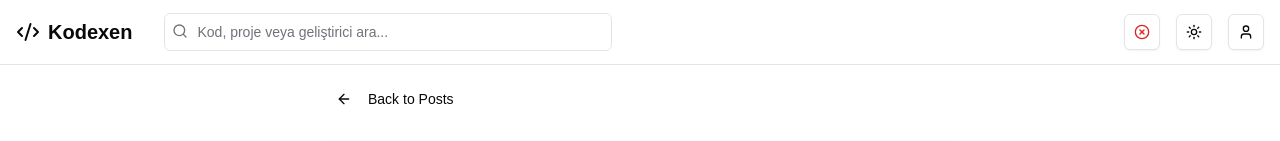
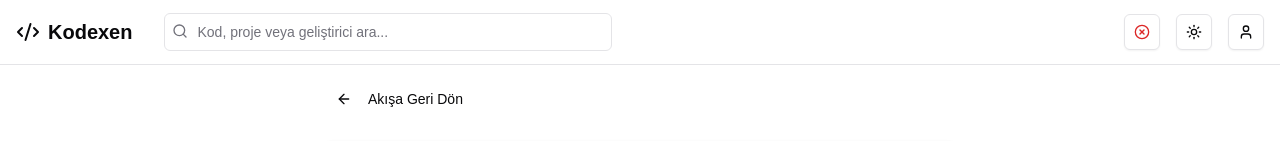
Before and after one commit to burakboduroglu/kodexen, a Next.js app: page /p/1 in a window 1280 px wide. Shown: the top 141 px of the page. Built offline with nearby package versions, Linux system fonts and the light colour scheme.

Commit message:
feat: update PostDetailsPage for improved readability and localization; refactor code style and structure

```diff
--- a/app/(private)/settings/posts/[postId]/page.tsx
+++ b/app/(private)/settings/posts/[postId]/page.tsx
@@ -1,9 +1,9 @@
-import { PostCard } from "@/components/post/post-card";
-import { Button } from "@/components/ui/button";
-import { ArrowLeft } from "lucide-react";
-import Link from "next/link";
-import { redirect } from "next/navigation";
-import { DeletePostButton } from "@/components/post/delete-post-button";
+import { PostCard } from '@/components/post/post-card'
+import { Button } from '@/components/ui/button'
+import { ArrowLeft } from 'lucide-react'
+import Link from 'next/link'
+import { redirect } from 'next/navigation'
+import { DeletePostButton } from '@/components/post/delete-post-button'
 
 // This will be replaced with actual API call
 async function getPost(id: string): Promise<Post | null> {
@@ -12,73 +12,73 @@ async function getPost(id: string): Promise<Post | null> {
     content:
       "TypeScript ile geliştirdiğim yeni projemin kaynak kodlarını GitHub'da paylaştım! Göz atmak isteyenler için link yorumlarda 🚀 #typescript #opensource",
     author: {
-      id: "user123",
-      name: "Burak Boduroglu",
-      username: "burakboduroglu",
-      avatar: "",
+      id: 'user123',
+      name: 'Burak Boduroglu',
+      username: 'burakboduroglu',
+      avatar: '',
     },
-    createdAt: "2024-02-13",
+    createdAt: '2024-02-13',
     likes: 42,
     comments: 7,
     shares: 3,
-    tags: ["typescript", "opensource", "webdev"],
-    status: "Arşivlendi",
-  };
+    tags: ['typescript', 'opensource', 'webdev'],
+    status: 'Arşivlendi',
+  }
 
-  return dummyPost;
+  return dummyPost
 }
 
 async function deletePost(id: string) {
-  "use server";
-  console.log("Deleting post:", id);
+  'use server'
+  console.log('Deleting post:', id)
   // Add your delete logic here
-  return true;
+  return true
 }
 
 export default async function PostDetailsPage({
   params,
   searchParams,
 }: {
-  params: { postId: string };
-  searchParams: { action?: string };
+  params: { postId: string }
+  searchParams: { action?: string }
 }) {
-  const post = await getPost(params.postId);
+  const post = await getPost(params.postId)
 
   // Handle delete action from URL
-  if (searchParams.action === "delete" && post) {
-    await deletePost(params.postId);
-    redirect("/settings/posts");
+  if (searchParams.action === 'delete' && post) {
+    await deletePost(params.postId)
+    redirect('/settings/posts')
   }
 
   if (!post) {
     return (
-      <div className="flex flex-col items-center justify-center min-h-[400px]">
-        <h1 className="text-2xl font-bold">Post not found</h1>
-        <p className="text-muted-foreground mt-2">
-          This post might have been deleted or is no longer available.
+      <div className='flex flex-col items-center justify-center min-h-[400px]'>
+        <h1 className='text-2xl font-bold'>Gönderi bulunamadı.</h1>
+        <p className='text-muted-foreground mt-2'>
+          Bu gönderi silinmiş olabilir veya hiç var olmamış olabilir.
         </p>
-        <Button asChild className="mt-4">
-          <Link href="/settings/posts">
-            <ArrowLeft className="w-4 h-4 mr-2" />
-            Back to Posts
+        <Button asChild className='mt-4'>
+          <Link href='/settings/posts'>
+            <ArrowLeft className='w-4 h-4 mr-2' />
+            Gönderilere Geri Dön
           </Link>
         </Button>
       </div>
-    );
+    )
   }
 
   return (
-    <div className="container max-w-2xl mx-auto py-4 px-4">
-      <div className="flex items-center justify-between mb-6">
-        <Button variant="ghost" asChild>
-          <Link href="/profile/posts">
-            <ArrowLeft className="w-4 h-4 mr-2" />
-            Back to Posts
+    <div className='container max-w-2xl mx-auto py-4 px-4'>
+      <div className='flex items-center justify-between mb-6'>
+        <Button variant='ghost' asChild>
+          <Link href='/profile/posts'>
+            <ArrowLeft className='w-4 h-4 mr-2' />
+            Gönderilere Geri Dön
           </Link>
         </Button>
         <DeletePostButton postId={post.id} onDelete={deletePost} />
       </div>
       <PostCard post={post} isDetailsView={true} />
     </div>
-  );
+  )
 }
--- a/app/(public)/p/[id]/page.tsx
+++ b/app/(public)/p/[id]/page.tsx
@@ -1,9 +1,7 @@
-import { PostCard } from "@/components/post/post-card";
-import { Button } from "@/components/ui/button";
-import { ArrowLeft } from "lucide-react";
-import Link from "next/link";
-import { redirect } from "next/navigation";
-import { DeletePostButton } from "@/components/post/delete-post-button";
+import { PostCard } from '@/components/post/post-card'
+import { Button } from '@/components/ui/button'
+import { ArrowLeft } from 'lucide-react'
+import Link from 'next/link'
 
 async function getPost(id: string): Promise<Post | null> {
   const dummyPost: Post = {
@@ -11,57 +9,53 @@ async function getPost(id: string): Promise<Post | null> {
     content:
       "TypeScript ile geliştirdiğim yeni projemin kaynak kodlarını GitHub'da paylaştım! Göz atmak isteyenler için link yorumlarda 🚀 #typescript #opensource",
     author: {
-      id: "user123",
-      name: "Burak Boduroglu",
-      username: "burakboduroglu",
-      avatar: "",
+      id: 'user123',
+      name: 'Burak Boduroglu',
+      username: 'burakboduroglu',
+      avatar: '',
     },
-    createdAt: "2024-02-13",
+    createdAt: '2024-02-13',
     likes: 42,
     comments: 7,
     shares: 3,
-    tags: ["typescript", "opensource", "webdev"],
-    status: "Arşivlendi",
-  };
+    tags: ['typescript', 'opensource', 'webdev'],
+    status: 'Arşivlendi',
+  }
 
-  return dummyPost;
+  return dummyPost
 }
 
-export default async function PostDetailsPage({
-  params,
-}: {
-  params: { postId: string };
-}) {
-  const post = await getPost(params.postId);
+export default async function PostDetailsPage({ params }: { params: { postId: string } }) {
+  const post = await getPost(params.postId)
 
   if (!post) {
     return (
-      <div className="flex flex-col items-center justify-center min-h-[400px]">
-        <h1 className="text-2xl font-bold">Post not found</h1>
-        <p className="text-muted-foreground mt-2">
-          This post might have been deleted or is no longer available.
+      <div className='flex flex-col items-center justify-center min-h-[400px]'>
+        <h1 className='text-2xl font-bold'>Gönderi bulunamadı.</h1>
+        <p className='text-muted-foreground mt-2'>
+          Bu gönderi silinmiş olabilir veya hiç var olmamış olabilir.
         </p>
-        <Button asChild className="mt-4">
-          <Link href="/profile/posts">
-            <ArrowLeft className="w-4 h-4 mr-2" />
-            Back to Posts
+        <Button asChild className='mt-4'>
+          <Link href='/profile/posts'>
+            <ArrowLeft className='w-4 h-4 mr-2' />
+            Akışa Geri Dön
           </Link>
         </Button>
       </div>
-    );
+    )
   }
 
   return (
-    <div className="container max-w-2xl mx-auto py-4 px-4">
-      <div className="flex items-center justify-between mb-6">
-        <Button variant="ghost" asChild>
-          <Link href="/profile/posts">
-            <ArrowLeft className="w-4 h-4 mr-2" />
-            Back to Posts
+    <div className='container max-w-2xl mx-auto py-4 px-4'>
+      <div className='flex items-center justify-between mb-6'>
+        <Button variant='ghost' asChild>
+          <Link href='/feed'>
+            <ArrowLeft className='w-4 h-4 mr-2' />
+            Akışa Geri Dön
           </Link>
         </Button>
       </div>
       <PostCard post={post} isDetailsView={true} />
     </div>
-  );
+  )
 }
```
